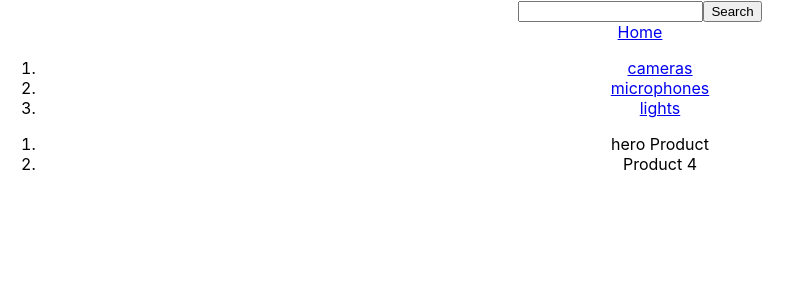
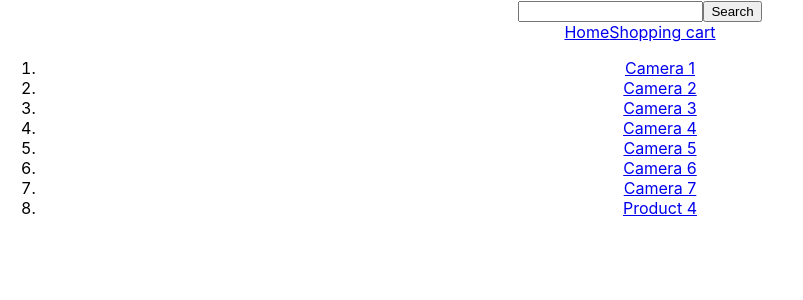
Before and after one commit to havit1/equipment-rent, a React (Create React App) app: page /products/cameras in a window 1280 px wide. Shown: the top 300 px of the page, without its empty margins (0-803 px from the left). Built offline with nearby package versions, Linux system fonts and the light colour scheme.

Commit message:
shopping cart / bad search / product page

```diff
--- a/src/App.js
+++ b/src/App.js
@@ -3,41 +3,57 @@ import Navbar from "./Components/Navbar/Navbar";
 import { Route, Switch, Redirect } from "react-router-dom";
 import HomePage from "./Components/HomePage/HomePage";
 import ProductsList from "./Components/ProductsList/ProductsList";
+import ErrorPage from "./Components/ErrorPage/ErrorPage";
+import ProductPage from "./Components/ProductPage/ProductPage";
 import "./App.css";
-import Catalogue from "./Components/Catalogue/Catalogue";
+import ShoppingCart from "./Components/ShoppingCart/ShoppingCart";
 
 class App extends Component {
   state = {
-    searchedString: "",
-    catalogue: [
-      { name: "cameras", id: "1" },
-      { name: "microphones", id: "2" },
-      { name: "lights", id: "3" }
-    ]
+    itemsInCart: []
   };
 
-  onSearch = searchedString => {
-    this.setState({ searchedString });
+  onAddItemInCart = itemId => {
+    const itemsInCart = [...this.state.itemsInCart];
+    itemsInCart.push(itemId);
+    this.setState({ itemsInCart });
   };
 
   render() {
+    const { onAddItemInCart } = this;
+
     return (
       <div className="App">
         <Navbar onSearch={this.onSearch}></Navbar>
         <div>
-          <Catalogue catalogue={this.state.catalogue}></Catalogue>
-
           <Switch>
+            <Route
+              path="/shoppingcart"
+              render={props => (
+                <ShoppingCart {...props} items={this.state.itemsInCart} />
+              )}
+            />
+            <Route
+              path="/products/:name/:id"
+              render={props => (
+                <ProductPage
+                  {...props}
+                  onAddItemInCart={onAddItemInCart}
+                ></ProductPage>
+              )}
+            ></Route>
             <Route
               path="/products/:name"
               render={props => (
                 <ProductsList
                   {...props}
-                  searchedString={this.state.searchedString}
+                  // searchedString={this.state.searchedString}
                 />
               )}
             />
             <Route path="/" exact component={HomePage}></Route>
+            <Route path="/404" component={ErrorPage} />
+            <Redirect to="/404" />
           </Switch>
         </div>
       </div>
--- /dev/null
+++ b/src/Components/Common/AddToShopCartBtn.jsx
@@ -0,0 +1,11 @@
+import React from "react";
+
+const AddToShopCartBtn = ({ id, onAddItemInCart }) => {
+  return (
+    <div>
+      <button onClick={() => onAddItemInCart(id)}>Add to shopping cart</button>
+    </div>
+  );
+};
+
+export default AddToShopCartBtn;
--- /dev/null
+++ b/src/Components/ErrorPage/ErrorPage.jsx
@@ -0,0 +1,10 @@
+import React, { Component } from "react";
+
+class ErrorPage extends Component {
+  state = {};
+  render() {
+    return <h1>Error 404</h1>;
+  }
+}
+
+export default ErrorPage;
--- a/src/Components/HomePage/HomePage.jsx
+++ b/src/Components/HomePage/HomePage.jsx
@@ -1,9 +1,22 @@
 import React, { Component } from "react";
+import Catalogue from "../Catalogue/Catalogue";
 
 class HomePage extends Component {
-  state = {};
+  state = {
+    catalogue: [
+      { name: "cameras", id: "1" },
+      { name: "microphones", id: "2" },
+      { name: "lights", id: "3" }
+    ]
+  };
   render() {
-    return <h1>Home page</h1>;
+    const { catalogue } = this.state;
+    return (
+      <div>
+        <h1>Home page</h1>
+        <Catalogue catalogue={catalogue}></Catalogue>
+      </div>
+    );
   }
 }
 
--- a/src/Components/Navbar/Navbar.jsx
+++ b/src/Components/Navbar/Navbar.jsx
@@ -8,6 +8,7 @@ const Navbar = ({ onSearch }) => {
     <div className="navbar">
       <Search onSearch={onSearch}></Search>
       <Link to="/">Home</Link>
+      <Link to="/shoppingcart">Shopping cart</Link>
     </div>
   );
 };
--- /dev/null
+++ b/src/Components/ProductPage/ProductPage.jsx
@@ -0,0 +1,38 @@
+import React, { Component } from "react";
+import productsList from "../productsList.json";
+import AddToShopCartBtn from "../Common/AddToShopCartBtn.jsx";
+
+class ProductPage extends Component {
+  state = {
+    product: {}
+  };
+
+  async componentDidMount() {
+    const product = await this.getProducts(this.props.match.params.id);
+    this.setState({ product });
+  }
+
+  getProducts(productId) {
+    return new Promise((resolve, reject) => {
+      const product = productsList.find(({ id }) => id === productId);
+      if (product) resolve(product);
+    });
+  }
+
+  render() {
+    const { product } = this.state;
+    const { onAddItemInCart } = this.props;
+    return (
+      <div>
+        <h1>{product.name}</h1>
+        <h2>{product.id}</h2>
+        <AddToShopCartBtn
+          id={product.id}
+          onAddItemInCart={onAddItemInCart}
+        ></AddToShopCartBtn>
+      </div>
+    );
+  }
+}
+
+export default ProductPage;
--- a/src/Components/ProductsList/ProductsList.jsx
+++ b/src/Components/ProductsList/ProductsList.jsx
@@ -1,4 +1,5 @@
 import React, { Component } from "react";
+import { Link, Redirect } from "react-router-dom";
 import productsList from "../productsList.json";
 
 class ProductsList extends Component {
@@ -13,15 +14,18 @@ class ProductsList extends Component {
 
   async componentDidUpdate() {
     if (this.props.match.params.name !== this.state.allProducts[0].category) {
+      debugger;
       // Check if it's a new user, you can also use some unique property, like the ID  (this.props.user.id !== prevProps.user.id)
       const allProducts = await this.getProducts(this.props.match.params.name);
       this.setState({ allProducts });
     }
   }
 
-  getProducts(productCategory, updateState) {
+  getProducts(product, updateState) {
     return new Promise((resolve, reject) => {
-      const products = productsList.filter(c => c.category === productCategory);
+      const products = productsList.filter(
+        c => c.category === product || c.name === toString(product)
+      );
       if (products) resolve(products);
     });
   }
@@ -40,7 +44,11 @@ class ProductsList extends Component {
       <div>
         <ol>
           {searchedProduct.map(product => (
-            <li>{product.name}</li>
+            <li key={product.id}>
+              <Link to={`/products/${product.category}/${product.id}`}>
+                {product.name}
+              </Link>
+            </li>
           ))}
         </ol>
       </div>
--- a/src/Components/Search/Search.jsx
+++ b/src/Components/Search/Search.jsx
@@ -11,20 +11,20 @@ class Search extends Component {
     this.setState({ searchedString: search });
   };
 
-  onFormSubmit = e => {
-    e.preventDefault();
+  // onFormSubmit = e => {
+  //   e.preventDefault();
 
-    this.props.onSearch(this.state.searchedString);
-  };
+  //   this.props.onSearch(this.state.searchedString);
+  // };
 
   render() {
     return (
-      <Link to={`/products/${this.state.searchedString}`}>
-        <form onSubmit={this.onFormSubmit}>
-          <input onChange={this.onChangeSearch} type="text" />
+      <form onSubmit={this.onFormSubmit}>
+        <input onChange={this.onChangeSearch} type="text" />
+        <Link to={`/products/${this.state.searchedString}`}>
           <button>Search</button>
-        </form>
-      </Link>
+        </Link>
+      </form>
     );
   }
 }
--- /dev/null
+++ b/src/Components/ShoppingCart/ShoppingCart.jsx
@@ -0,0 +1,49 @@
+import React, { Component } from "react";
+import { Link } from "react-router-dom";
+import productsList from "../productsList.json";
+
+class ShoppingCart extends Component {
+  state = {
+    goods: []
+  };
+
+  async componentDidMount() {
+    let goods = [];
+
+    for (let item of this.props.items) {
+      const product = await this.getTheGood(item);
+      goods.push(product);
+    }
+
+    this.setState({ goods });
+  }
+
+  getTheGood(productId) {
+    return new Promise((resolve, reject) => {
+      const product = productsList.find(({ id }) => id === productId);
+      if (product) resolve(product);
+      if (!product) reject("ERROR!!!");
+    });
+  }
+
+  render() {
+    return (
+      <div>
+        <h1>Your shopping cart</h1>
+        {this.state.goods.length > 0 ? (
+          <ul>
+            {this.state.goods.map(item => (
+              <Link to={`/products/${item.category}/${item.id}`}>
+                <li>{item.name}</li>
+              </Link>
+            ))}
+          </ul>
+        ) : (
+          <h1>No items in shopping cart</h1>
+        )}
+      </div>
+    );
+  }
+}
+
+export default ShoppingCart;
--- a/src/Components/productsList.json
+++ b/src/Components/productsList.json
@@ -1,20 +1,103 @@
 [
   {
-    "name": "hero Product",
+    "name": "Camera 1",
+    "id": "1",
     "category": "cameras",
     "price": "99",
     "hero": "OMG This just came out today!",
     "image": "http://placehold.it/940x300/999/CCC"
   },
   {
-    "name": "Product 1",
+    "name": "Camera 2",
+    "id": "2",
+    "category": "cameras",
+    "price": "99",
+    "hero": "OMG This just came out today!",
+    "image": "http://placehold.it/940x300/999/CCC"
+  },
+  {
+    "name": "Camera 3",
+    "id": "3",
+    "category": "cameras",
+    "price": "99",
+    "hero": "OMG This just came out today!",
+    "image": "http://placehold.it/940x300/999/CCC"
+  },
+  {
+    "name": "Camera 4",
+    "id": "4",
+    "category": "cameras",
+    "price": "99",
+    "hero": "OMG This just came out today!",
+    "image": "http://placehold.it/940x300/999/CCC"
+  },
+  {
+    "name": "Camera 5",
+    "id": "5",
+    "category": "cameras",
+    "price": "99",
+    "hero": "OMG This just came out today!",
+    "image": "http://placehold.it/940x300/999/CCC"
+  },
+  {
+    "name": "Camera 6",
+    "id": "6",
+    "category": "cameras",
+    "price": "99",
+    "hero": "OMG This just came out today!",
+    "image": "http://placehold.it/940x300/999/CCC"
+  },
+  {
+    "name": "Camera 7",
+    "id": "7",
+    "category": "cameras",
+    "price": "99",
+    "hero": "OMG This just came out today!",
+    "image": "http://placehold.it/940x300/999/CCC"
+  },
+  {
+    "name": "Microphone 1",
+    "id": "8",
     "category": "microphones",
     "price": "99",
     "info": "This is the latest and greatest product from Derp corp.",
     "image": "http://placehold.it/300x300/999/CCC"
   },
   {
-    "name": "Product 2",
+    "name": "Microphone 2",
+    "id": "9",
+    "category": "microphones",
+    "price": "99",
+    "info": "This is the latest and greatest product from Derp corp.",
+    "image": "http://placehold.it/300x300/999/CCC"
+  },
+  {
+    "name": "Microphone 3",
+    "id": "10",
+    "category": "microphones",
+    "price": "99",
+    "info": "This is the latest and greatest product from Derp corp.",
+    "image": "http://placehold.it/300x300/999/CCC"
+  },
+  {
+    "name": "Microphone 4",
+    "id": "11",
+    "category": "microphones",
+    "price": "99",
+    "info": "This is the latest and greatest product from Derp corp.",
+    "image": "http://placehold.it/300x300/999/CCC"
+  },
+  {
+    "name": "Microphone 5",
+    "id": "12",
+    "category": "microphones",
+    "price": "99",
+    "info": "This is the latest and greatest product from Derp corp.",
+    "image": "http://placehold.it/300x300/999/CCC"
+  },
+  {
+    "name": "Light 2",
+    "id": "13",
     "category": "lights",
     "price": "99",
     "offer": "BOGOF",
@@ -22,26 +105,30 @@
   },
   {
     "name": "Product 3",
+    "id": "14",
     "category": "microphones",
     "price": "99",
     "image": "http://placehold.it/300x300/999/CCC"
   },
   {
     "name": "Product 4",
+    "id": "15",
     "category": "cameras",
     "price": "99",
     "offer": "No srsly GTFO",
     "image": "http://placehold.it/300x300/999/CCC"
   },
   {
-    "name": "Product 5",
-    "category": "Lorem ipsum dolor sit amet",
+    "name": "Light 5",
+    "id": "16",
+    "category": "lights",
     "price": "99",
     "image": "http://placehold.it/300x300/999/CCC"
   },
   {
-    "name": "Product 6",
-    "category": "Lorem ipsum dolor sit amet",
+    "name": "Light 6",
+    "id": "17",
+    "category": "lights",
     "price": "99",
     "info": "This is the latest and greatest product from Derp corp.",
     "offer": "info with offer",
```
Also changed, not shown: 1 other file (tests, documents, lock files or other folders).
